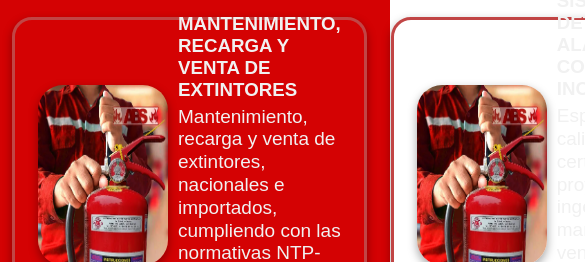
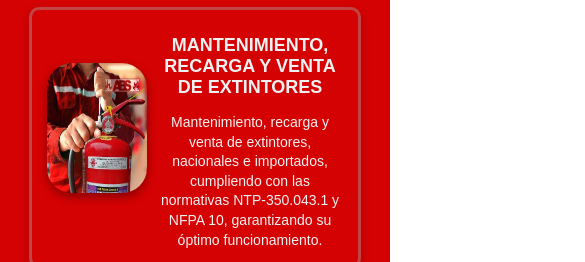
Before and after one commit to Abs20252025/Abs20252025.github.io, a plain HTML site: page index.html in a window 390 px wide. Shown: the part 838-1100 px from the top of the page, 585 px wide, since content can reach past the window. Drawn offline with Linux system fonts and the light colour scheme; files whose address does not match are found by name.

Commit message:
Update index.css

```diff
--- a/css/index.css
+++ b/css/index.css
@@ -292,6 +292,7 @@ a{
 
 .Abs-Servicios {
   display: flex;
+  justify-content: center; /* Centra los elementos en la pantalla */
 }
 
 .Abs-Recarga{
@@ -314,6 +315,12 @@ a{
   border-radius: 25px;
   box-shadow: 0px 4px 10px rgba(0, 0, 0, 0.36);
 }
+
+.Abs-Recarga img:hover{
+  background-color: #ff0000;
+}
+
+
 
 .Abs-Recarga .Parrafo-Servicio-Mantenimiento {
   color: #f1f1f1;
@@ -356,4 +363,39 @@ a{
   .toggle-menu {
       display: block;
   }
+
+  .Abs-Servicios {
+    flex-direction: column; /* Cambia a una columna */
+    align-items: center; /* Centra las tarjetas horizontalmente */
+  }
+
+  .Abs-Recarga {
+    width: 85%; /* Ocupa el 90% del ancho de la pantalla */
+    max-width: 400px; /* Tamaño máximo fijo */
+    margin: 10px auto; /* Espaciado entre las tarjetas y centrado */
+    border-radius: 10px; /* Mantén los bordes redondeados */
+    padding: 15px; /* Espacio interno */
+    box-shadow: 0px 4px 10px rgba(0, 0, 0, 0.2); /* Sombra para destacar */
+    height: auto;
+  }
+
+  .Abs-Recarga img {
+    width: 100px; /* Tamaño más pequeño para móviles */
+    height: 130px; /* Mantiene proporción */
+    margin-bottom: 15px; /* Espacio entre la imagen y el texto */
+  }
+
+  .Parrafo-Servicio-Mantenimiento {
+    text-align: center; /* Centra el texto */
+  }
+
+  .Parrafo-Servicio-Mantenimiento h3 {
+    font-size: 18px; /* Tamaño del título */
+    margin: 10px 0;
+  }
+
+  .Parrafo-Servicio-Mantenimiento label {
+    font-size: 14px; /* Ajusta el tamaño del texto */
+    line-height: 1.4; /* Mejora la legibilidad */
+  }
 }
```
